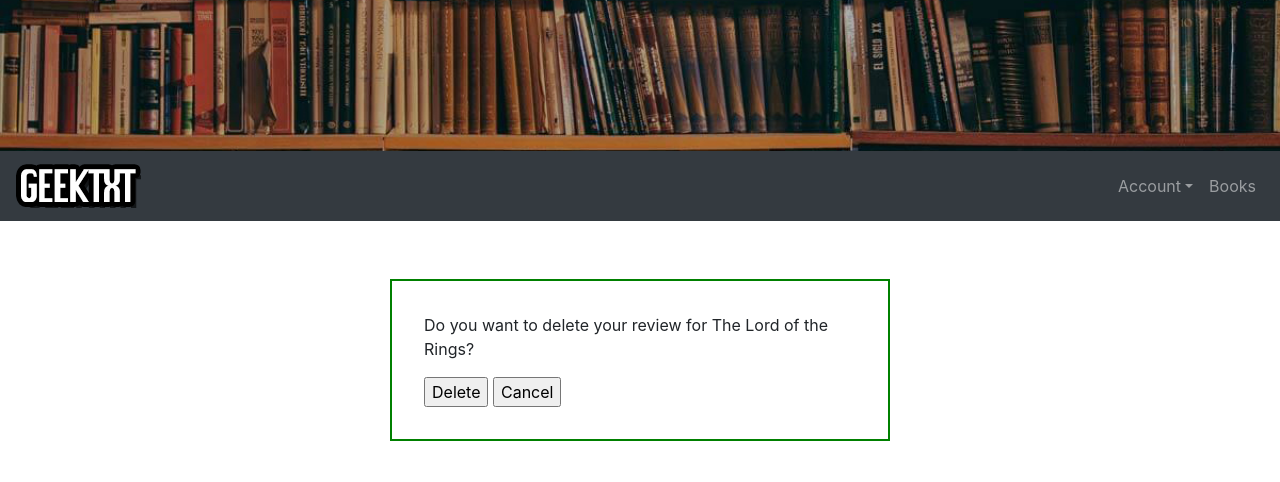
After one commit to BrennaRamos/Team-7--Book-Store, a Django app: page /review/delete/10 in a window 1280 px wide. The commit adds this page. Shown: the top 482 px of the page. Run offline with Django 3.2, Linux system fonts and the light colour scheme; data comes from the database, SQL or seed files in the repository; both versions use the stored data as it was after the commit; parts of the project's set-up code (start-up, migrations or seed data) failed here and were passed over; some libraries are stand-ins or nearby versions.

Commit message:
users can now delete their revierws

```diff
--- /dev/null
+++ b/reviews/templates/reviews/delete-review.html
@@ -0,0 +1,11 @@
+{% extends 'base.html' %}
+{% block content %}
+<div class="review-wrap">
+	<form method="get" class="review-form-group">
+		{% csrf_token %}
+		<p>Do you want to delete your review for {{ book_title }}?</p>
+		<input type="submit" value="Delete" name="Delete" id="delete-btn">
+		<input type="submit" value="Cancel" name="Cancel" id="cancel-btn">
+	</form>
+</div>
+{% endblock content %}
--- a/reviews/templates/reviews/reviews.html
+++ b/reviews/templates/reviews/reviews.html
@@ -55,7 +55,7 @@
 						<img class="rounded-circle account-img" src="{{ this_review.author.profile.profilePic.url }}" width="50" height="50">
 								{{ this_review.author|capfirst }} | {{ this_review.date_posted }}</cite>
 								<a href="{% url 'updateReview' this_review.id %}">Update</a>
-								<a href="">Delete</a>
+								<a href="{% url 'deleteReview' this_review.id %}">Delete</a>
 						<p class="mb-0"><span class="rating">Rating:</span> {{ this_review.rating }} Star(s)</p>
 						<p class="mb-0">{{ this_review.content }}</p>
 				</blockquote>
--- a/reviews/urls.py
+++ b/reviews/urls.py
@@ -4,4 +4,5 @@ from . import views
 urlpatterns = [
     path(r'reviews/<id>/<title>', views.reviews, name='reviews'),
     path(r'review/update/<id>', views.updateReview, name='updateReview'),
+    path(r'review/delete/<id>', views.deleteReview, name='deleteReview'),
 ]
--- a/reviews/views.py
+++ b/reviews/views.py
@@ -81,3 +81,17 @@ def updateReview(request, id):
     	'book_title': review.book.title,
     }
 	return render(request, 'reviews/update-review.html', context)
+
+def deleteReview(request, id):
+	review = get_object_or_404(Review, id=id)
+	if request.GET.get('Delete') == 'Delete':
+		review.delete()
+		return HttpResponseRedirect('/reviews/%s/%s' % (review.book.id, review.book.title))
+	elif request.GET.get('Cancel') == 'Cancel':
+		return HttpResponseRedirect('/reviews/%s/%s' % (review.book.id, review.book.title))
+
+	context = {
+    	'title': 'Delete Review',
+    	'book_title': review.book.title,
+    }
+	return render(request, 'reviews/delete-review.html', context)
```
Also changed, not shown: db.sqlite3.
